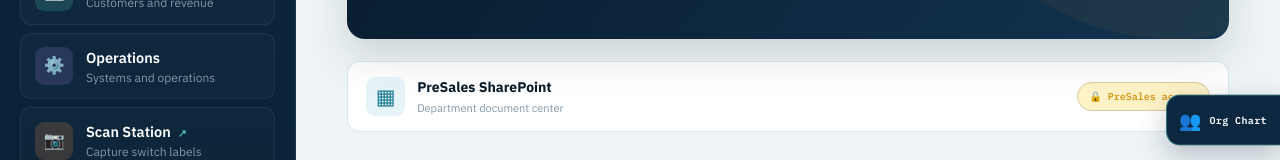
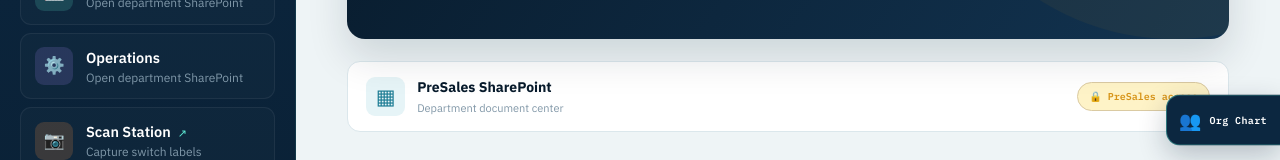
Before and after one commit to vihpol/internal-website, a Next.js app in the folder frontend/: page /presales in a window 1280 px wide. Shown: the part 312-472 px from the top of the page. Built offline with nearby package versions, Linux system fonts and the light colour scheme.

Commit message:
Point department tabs to SharePoint

```diff
--- a/frontend/src/app/components/DepartmentPortal.tsx
+++ b/frontend/src/app/components/DepartmentPortal.tsx
@@ -17,10 +17,10 @@
 };
 
 const navigation = [
-  { name: "HR", href: "/hr", icon: "👥", tone: "hr", description: "People and workplace" },
-  { name: "PreSales", href: "/presales", icon: "💡", tone: "presales", description: "Solutions and technical sales" },
-  { name: "Sales", href: "/sales", icon: "📈", tone: "sales", description: "Customers and revenue" },
-  { name: "Operations", href: "/operations", icon: "⚙️", tone: "ops", description: "Systems and operations" },
+  { name: "HR", href: "https://netorgft13495013.sharepoint.com/sites/micas-engineering", icon: "👥", tone: "hr", description: "Open department SharePoint" },
+  { name: "PreSales", href: "https://netorgft13495013.sharepoint.com/sites/micas-engineering", icon: "💡", tone: "presales", description: "Open department SharePoint" },
+  { name: "Sales", href: "https://netorgft13495013.sharepoint.com/sites/micas-engineering", icon: "📈", tone: "sales", description: "Open department SharePoint" },
+  { name: "Operations", href: "https://netorgft13495013.sharepoint.com/sites/micas-engineering", icon: "⚙️", tone: "ops", description: "Open department SharePoint" },
   { name: "Scan Station", href: "http://192.168.1.185:3000/", icon: "📷", tone: "scanstation", description: "Capture switch labels", external: true },
 ];
 
--- a/frontend/src/app/page.tsx
+++ b/frontend/src/app/page.tsx
@@ -9,10 +9,10 @@
 type SearchResponse = { query: string; results: SearchResult[]; suggestions: string[] };
 
 const departments = [
-  { name: "HR", href: "/hr", icon: "👥", tone: "hr", description: "People and workplace" },
-  { name: "PreSales", href: "/presales", icon: "💡", tone: "presales", description: "Solutions and technical sales" },
-  { name: "Sales", href: "/sales", icon: "📈", tone: "sales", description: "Customers and revenue" },
-  { name: "Operations", href: "/operations", icon: "⚙️", tone: "ops", description: "Systems and operations" },
+  { name: "HR", href: "https://netorgft13495013.sharepoint.com/sites/micas-engineering", icon: "👥", tone: "hr", description: "Open department SharePoint" },
+  { name: "PreSales", href: "https://netorgft13495013.sharepoint.com/sites/micas-engineering", icon: "💡", tone: "presales", description: "Open department SharePoint" },
+  { name: "Sales", href: "https://netorgft13495013.sharepoint.com/sites/micas-engineering", icon: "📈", tone: "sales", description: "Open department SharePoint" },
+  { name: "Operations", href: "https://netorgft13495013.sharepoint.com/sites/micas-engineering", icon: "⚙️", tone: "ops", description: "Open department SharePoint" },
   { name: "Scan Station", href: "http://192.168.1.185:3000/", icon: "📷", tone: "scanstation", description: "Capture switch labels", external: true },
 ];
 
```
